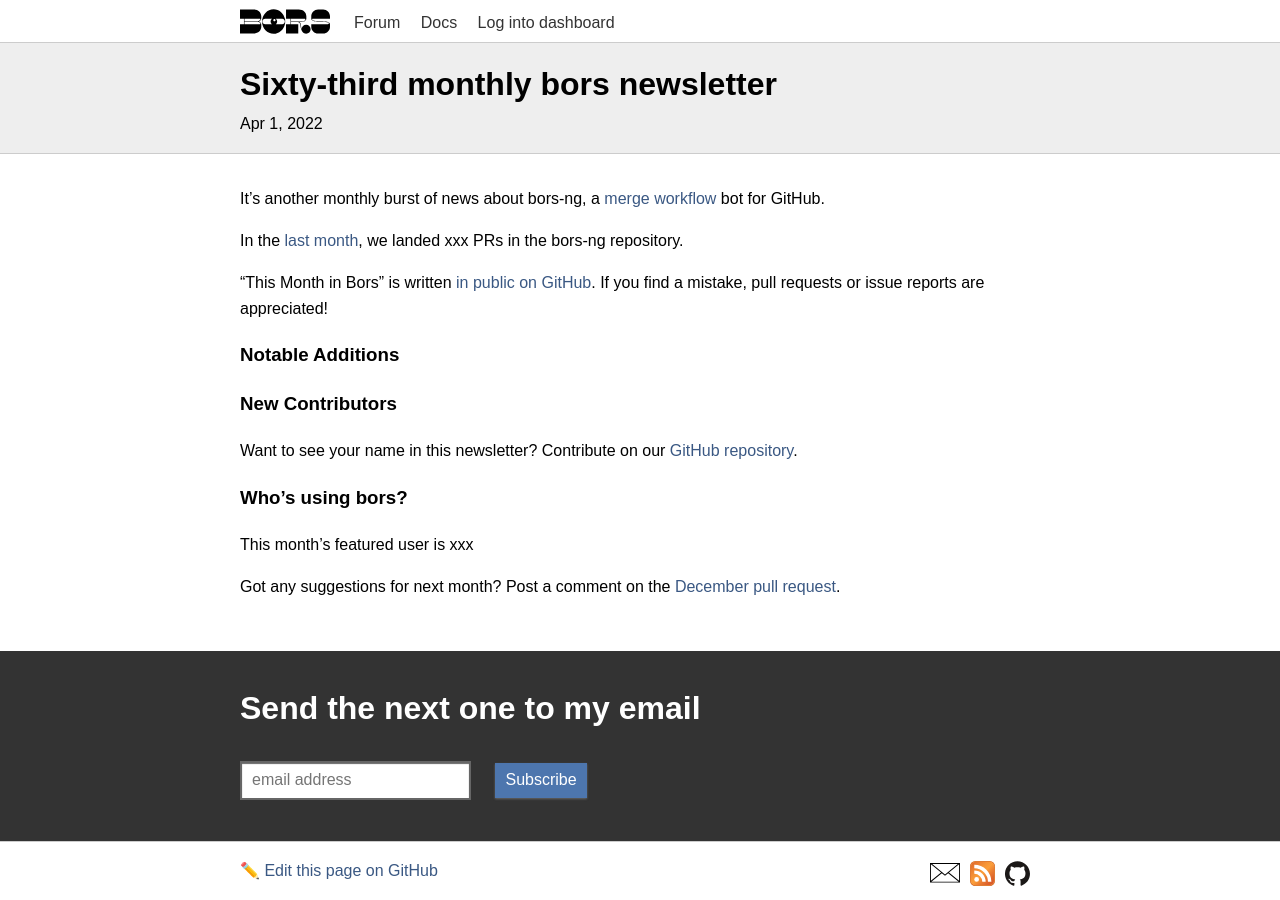
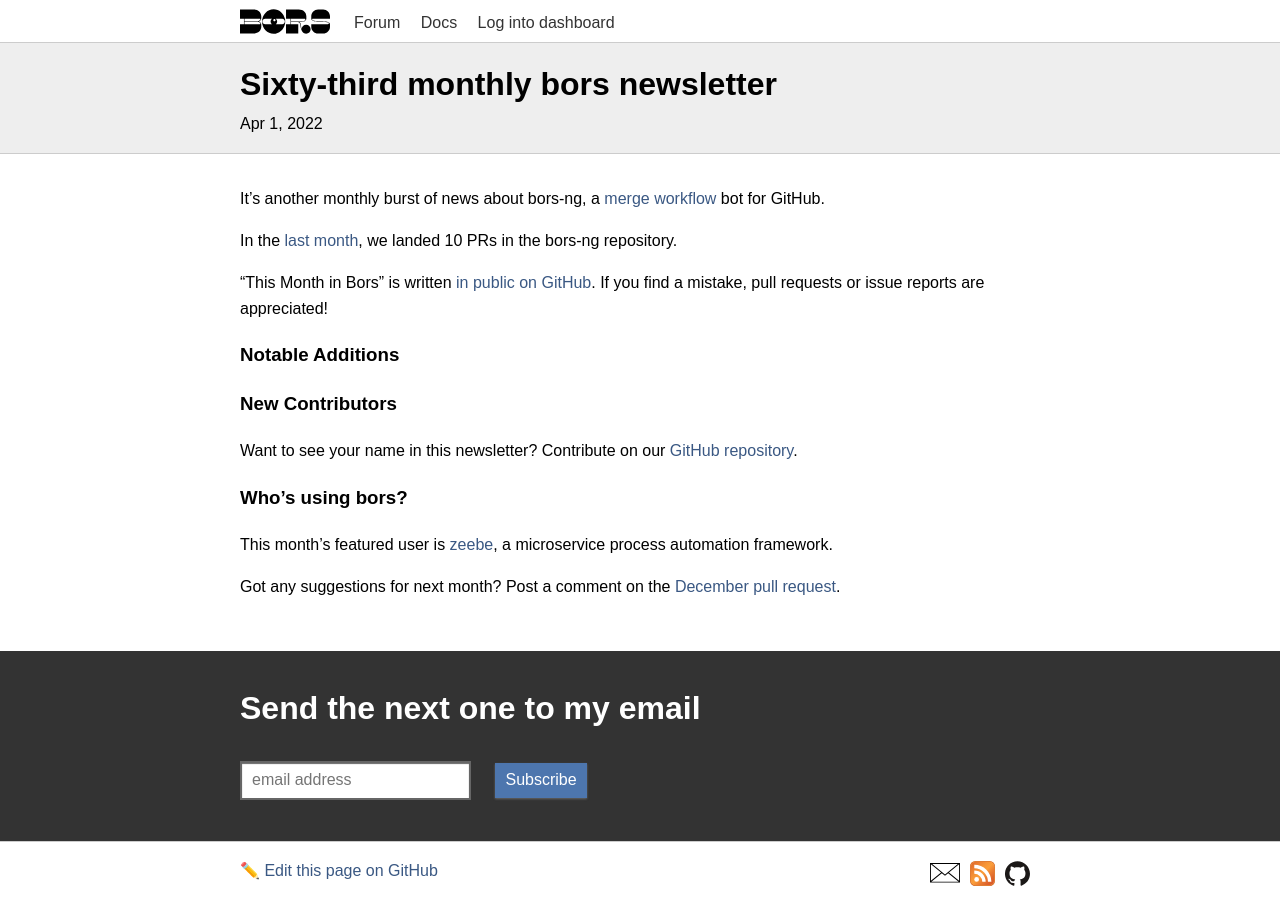
Before and after one commit to bors-ng/bors-ng.github.io, a Jekyll site: the page built from _posts/2022-04-01-tmib-63.md, in a window 1280 px wide. Built offline with Jekyll 4.4.1, drawn with Linux system fonts in a browser that asks for light colours.

Commit message:
Set PR cound, add featured user

```diff
--- a/_posts/2022-04-01-tmib-63.md
+++ b/_posts/2022-04-01-tmib-63.md
@@ -2,14 +2,14 @@
 layout:     post
 title:      Sixty-third monthly bors newsletter
 date:       2022-04-01 00:00:00
-summary:    This March, xxx
+summary:    This March, we dropped IE11 support
 categories: newsletter
 ---
 
 It's another monthly burst of news about bors-ng, a [merge workflow](https://blog.cybai.dev/servo-contributor-part-iii/#setup-your-own-bors) bot for GitHub.
 
 In the [last month](https://github.com/bors-ng/bors-ng/pulls?q=is%3Apr+is%3Amerged+closed%3A2022-03-01..2022-03-31),
-we landed xxx PRs in the bors-ng repository.
+we landed 10 PRs in the bors-ng repository.
 
 "This Month in Bors" is written [in public on GitHub][GitHub for TMiB].
 If you find a mistake, pull requests or issue reports are appreciated!
@@ -28,7 +28,7 @@
 
 ### Who's using bors?
 
-This month's featured user is xxx
+This month's featured user is [zeebe](https://github.com/camunda/zeebe), a microservice process automation framework.
 
 Got any suggestions for next month?
 Post a comment on the [December pull request](https://github.com/bors-ng/bors-ng.github.io/pull/___).
```
